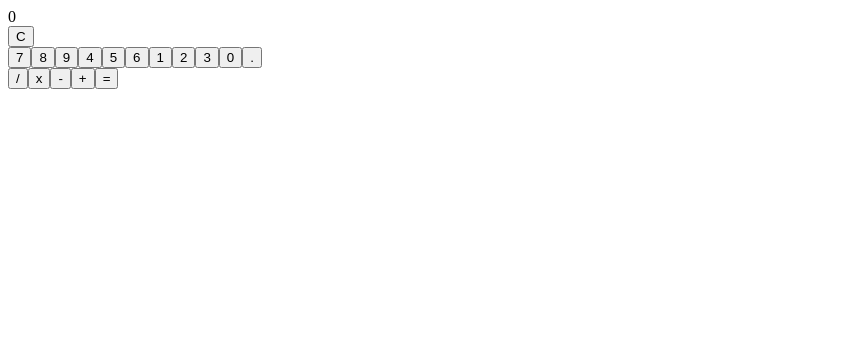
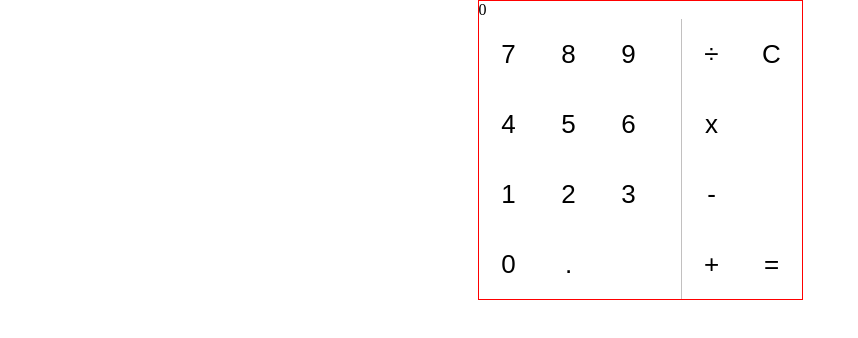
Before and after one commit to St-Pardon/react-calculator, a React (Create React App) app: page / in a window 1280 px wide. Shown: the top 338 px of the page, without its empty margins (0-858 px from the left). Built offline with nearby package versions, Linux system fonts and the light colour scheme.

Commit message:
4 files modified

```diff
--- a/src/Calculator.js
+++ b/src/Calculator.js
@@ -2,6 +2,9 @@ import React from "react";
 import Numpad from "./components/Numpad"
 import Display from "./components/Display"
 
+let result = "";
+console.log(typeof result)
+console.log(result)
 class Calculator extends React.Component{
   constructor(){
     super();
@@ -9,11 +12,10 @@ class Calculator extends React.Component{
       defaultValue: "0",
       currentValue: "0",
       formula: "",
-      result: ""
     };
     this.handleNumbers = this.handleNumbers.bind(this);
     this.handleOperators = this.handleOperators.bind(this);
-    // this.handleEqualsTo = this.handleEqualsTo.bind(this);
+    this.handleEqualsTo = this.handleEqualsTo.bind(this);
     this.handleClear = this.handleClear.bind(this);
     this.handleDecimal = this.handleDecimal.bind(this);
   }
@@ -22,6 +24,7 @@ class Calculator extends React.Component{
       defaultValue: "0",
       currentValue: "0"
     });
+    console.log("h")
   }
   handleNumbers(e){
     if(this.state.defaultValue === "0"){
@@ -33,6 +36,7 @@ class Calculator extends React.Component{
         defaultValue: this.state.defaultValue  +  e.target.value
       })
     }
+    // this.handleEqualsTo()
   }
 
   handleOperators(e){
@@ -42,18 +46,21 @@ class Calculator extends React.Component{
         : (this.state.defaultValue[this.state.defaultValue.length - 1] ===  "+" || this.state.defaultValue[this.state.defaultValue.length - 1] === "-") && (e.target.value ===  "/" || e.target.value ===  "*" )? this.state.defaultValue
         : this.state.defaultValue + e.target.value
       })
+      // this.handleEqualsTo()
       } else if (e.target.value === "-" || e.target.value === "+"){
         this.setState({
           defaultValue: e.target.value
         })
       } else if (e.target.value === "="){
+        this.handleEqualsTo()
         this.setState({
           defaultValue : this.state.defaultValue[this.state.defaultValue.length - 1] === "=" ?
           this.state.defaultValue
-          : this.state.defaultValue + e.target.value
+          : this.state.defaultValue + e.target.value + result
         })
       }
   }
+  // 3+5*6-2/4=32.5or11.5
 
   handleDecimal(e){
     let ini = /[\+\_\*\/]\d+$/.test(this.state.defaultValue);  // checks +23
@@ -80,13 +87,18 @@ class Calculator extends React.Component{
     }
   }
   handleEqualsTo(){
-
+    let ans = /(^\W?\d+)(\W+?\d+)+/.test(this.state.defaultValue)
+    let eq = /\=$/.test(this.state.defaultValue)
+    if (ans){
+      result = eval(this.state.defaultValue)
+    }
   }
 
   render(){
     return (
-    <div>
-      <Display val = {this.state.defaultValue}/>
+    <div className="container">
+      <Display val = {this.state.defaultValue} result={result}/>
+
       <Numpad
         click = {this.handleNumbers}
         operation = {this.handleOperators}
--- a/src/components/Display.js
+++ b/src/components/Display.js
@@ -4,7 +4,7 @@ const Display = (props) => {
   return(
     <div id="screen">
       <div id="display">{props.val}</div>
-      <div id="output"></div>
+      <div id="output">{props.result}</div>
     </div>
   )
 }
--- a/src/components/Numpad.js
+++ b/src/components/Numpad.js
@@ -2,30 +2,30 @@ import React from "react"
 
 const Numpad = (props) => {
   return(
-    <div>
-      <div>
-        <button id="clear" onClick={props.clear}>C</button>
-      </div>
-      <div>
-        <div>
-          <button id="seven" value="7" onClick={props.click}>7</button>
-          <button id="eight" value="8" onClick={props.click}>8</button>
-          <button id="nine" value="9" onClick={props.click}>9</button>
-          <button id="four" value="4" onClick={props.click}>4</button>
-          <button id="five" value="5" onClick={props.click}>5</button>
-          <button id="six" value="6" onClick={props.click}>6</button>
-          <button id="one" value="1" onClick={props.click}>1</button>
-          <button id="two" value="2" onClick={props.click}>2</button>
-          <button id="three" value="3" onClick={props.click}> 3</button>
-          <button id="zero" value="0" onClick={props.click}>0</button>
-          <button id="decimal" value="." onClick ={props.decimal}>.</button>
+    <div className="inner-container">
+      <div className="lower">
+        <div className="inputs">
+          <button id="seven" className="input-button" value="7" onClick={props.click}>7</button>
+          <button id="eight" className="input-button" value="8" onClick={props.click}>8</button>
+          <button id="nine" className="input-button" value="9" onClick={props.click}>9</button>
+          <button id="four" className="input-button" value="4" onClick={props.click}>4</button>
+          <button id="five" className="input-button" value="5" onClick={props.click}>5</button>
+          <button id="six" className="input-button" value="6" onClick={props.click}>6</button>
+          <button id="one" className="input-button" value="1" onClick={props.click}>1</button>
+          <button id="two" className="input-button" value="2" onClick={props.click}>2</button>
+          <button id="three" className="input-button" value="3" onClick={props.click}> 3</button>
+          <button id="zero" className="input-button" value="0" onClick={props.click}>0</button>
+          <button id="decimal" className="input-button" value="." onClick ={props.decimal}>.</button>
         </div>
-        <div>
-          <button id="divide" value="/" onClick={props.operation}>/</button>
-          <button id="multiply" value="*" onClick={props.operation}>x</button>
-          <button id="subtract" value="-" onClick={props.operation}>-</button>
-          <button id="add" value="+" onClick={props.operation}>+</button>
-          <button id="equals" value="=" onClick={props.operation}>=</button>
+        <div className="operators">
+          <button id="divide" className="operator-button" value="/" onClick={props.operation}>&#xF7;</button>
+          <button id="multiply" className="operator-button" value="*" onClick={props.operation}>x</button>
+          <button id="subtract" className="operator-button" value="-" onClick={props.operation}>-</button>
+          <button id="add" className="operator-button" value="+" onClick={props.operation}>+</button>
+        </div>
+        <div className="controls">
+          <button id="clear" className="operator-button" onClick={props.clear}>C</button>
+          <button id="equals" className="operator-button" value="=" onClick={props.operation}>=</button>
         </div>
       </div>
     </div>
--- a/src/style.css
+++ b/src/style.css
@@ -1,3 +1,49 @@
-h1, p {
-  font-family: Lato;
+*{
+  margin: 0;
+  padding: 0;
+  box-sizing: border-box;
 }
+.container{
+  /* background-color:; */
+  border: 1px solid red;
+  width: 325px;
+  margin: 0 auto;
+}
+
+.inner-container{
+  display: flex;
+  flex-direction: column;
+}
+.controls{
+  display: flex;
+  flex-direction: column;
+  justify-content: space-between;
+
+}
+.lower{
+  display: flex;
+  /* flex-direction: row; */
+}
+.inputs{
+  flex-wrap: wrap;
+  width: 330px;
+  border-right: 0.5px solid rgb(194, 192, 192);
+}
+.input-button{
+  font-size: 26px;
+  width: 60px;
+  height: 70px;
+  border: none;
+  background-color: unset;
+}
+.operators{
+  display: flex;
+  flex-direction: column;
+}
+.operator-button{
+  font-size: 26px;
+  width: 60px;
+  height: 70px;
+  border: none;
+  background-color: unset;
+}
```
